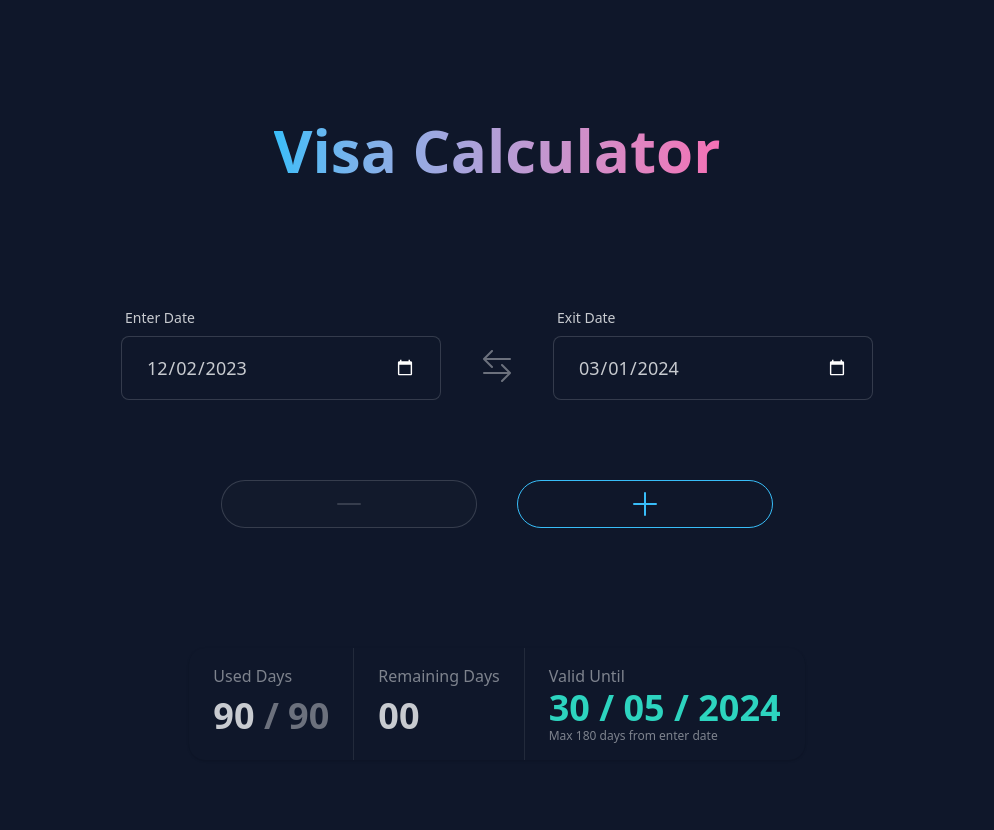
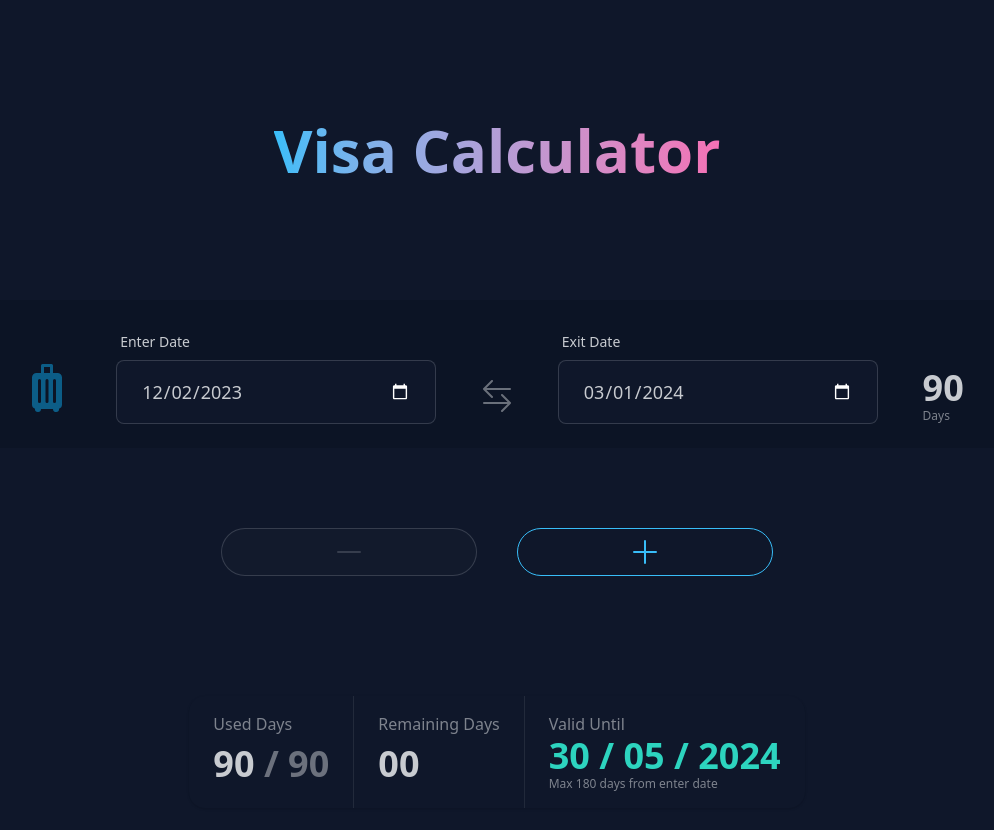
Before and after one commit to webceyhan/nuxt-visa-calculator, a Nuxt app: page / in a window 1280 px wide. Shown: the top 830 px of the page, without its empty margins (143-1137 px from the left). Built offline with nearby package versions, Linux system fonts and the light colour scheme.

Commit message:
add days count to visit-date-range

```diff
--- a/components/visit-date-range.vue
+++ b/components/visit-date-range.vue
@@ -1,4 +1,5 @@
 <script setup lang="ts">
+import { differenceInDays } from "date-fns";
 import { formatDate, parseDate } from "~/utils";
 
 interface Props {
@@ -19,17 +20,34 @@ const exitDateStrProxy = computed({
   get: () => formatDate(props.exitDate),
   set: (value) => emit("update:exitDate", parseDate(value, props.exitDate)),
 });
+
+const days = computed(() => differenceInDays(props.exitDate, props.enterDate));
 </script>
 
 <template>
-  <div class="flex flex-row w-full items-center justify-center gap-4 md:gap-10">
+  <div
+    class="flex flex-row items-end justify-around w-full max-w-5xl rounded-box md:bg-base-200 md:p-6 gap-4"
+  >
+    <!-- suitcase icon -->
+
+    <svg
+      xmlns="http://www.w3.org/2000/svg"
+      fill="currentColor"
+      class="bi bi-suitcase-fill max-md:hidden w-12 h-12 opacity-50 mb-3 text-info"
+      viewBox="0 0 16 16"
+    >
+      <path
+        d="M6 .5a.5.5 0 0 1 .5-.5h3a.5.5 0 0 1 .5.5V3h1.5A1.5 1.5 0 0 1 13 4.5v9a1.5 1.5 0 0 1-1.004 1.416A1 1 0 1 1 10 15H6a1 1 0 1 1-1.997-.084A1.5 1.5 0 0 1 3 13.5v-9A1.5 1.5 0 0 1 4.5 3H6zM9 1H7v2h2zM6 5.5a.5.5 0 0 0-1 0v7a.5.5 0 0 0 1 0zm2.5 0a.5.5 0 0 0-1 0v7a.5.5 0 0 0 1 0zm2.5 0a.5.5 0 0 0-1 0v7a.5.5 0 0 0 1 0z"
+      />
+    </svg>
+
     <!-- enter date -->
     <form-control :label="$t('date.enter')" type="date" v-model="enterDateStrProxy" />
 
     <svg
       xmlns="http://www.w3.org/2000/svg"
       fill="currentColor"
-      class="max-md:hidden w-8 h-8 opacity-50 mt-8"
+      class="max-md:hidden w-8 h-8 opacity-50 mb-3"
       viewBox="0 0 16 16"
     >
       <path
@@ -45,5 +63,12 @@ const exitDateStrProxy = computed({
       :min="enterDateStrProxy"
       v-model="exitDateStrProxy"
     />
+
+    <stat class="max-md:hidden w-12 p-0">
+      <countdown :value="days" class="mb-0 p-0" />
+      <template #desc>
+        {{ $t("days.count") }}
+      </template>
+    </stat>
   </div>
 </template>
--- a/lang/en-US.json
+++ b/lang/en-US.json
@@ -6,6 +6,7 @@
         "validUntil": "Valid Until"
     },
     "days": {
+        "count": "Days",
         "used": "Used Days",
         "remaining": "Remaining Days",
         "maxAllowed": "Max {days} days from enter date"
--- a/lang/tr-TR.json
+++ b/lang/tr-TR.json
@@ -6,6 +6,7 @@
         "validUntil": "Geçerlilik Tarihi"
     },
     "days": {
+        "count": "Gün",
         "used": "Kullanılan Gün",
         "remaining": "Kalan Gün",
         "maxAllowed": "Giriş tarihinden itibaren en fazla {days} gün"
```
